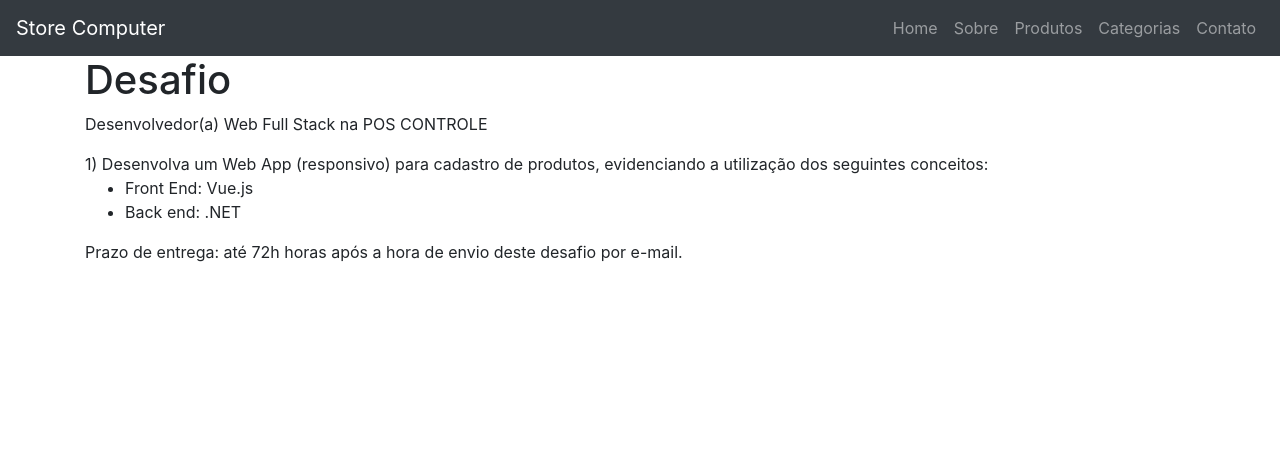
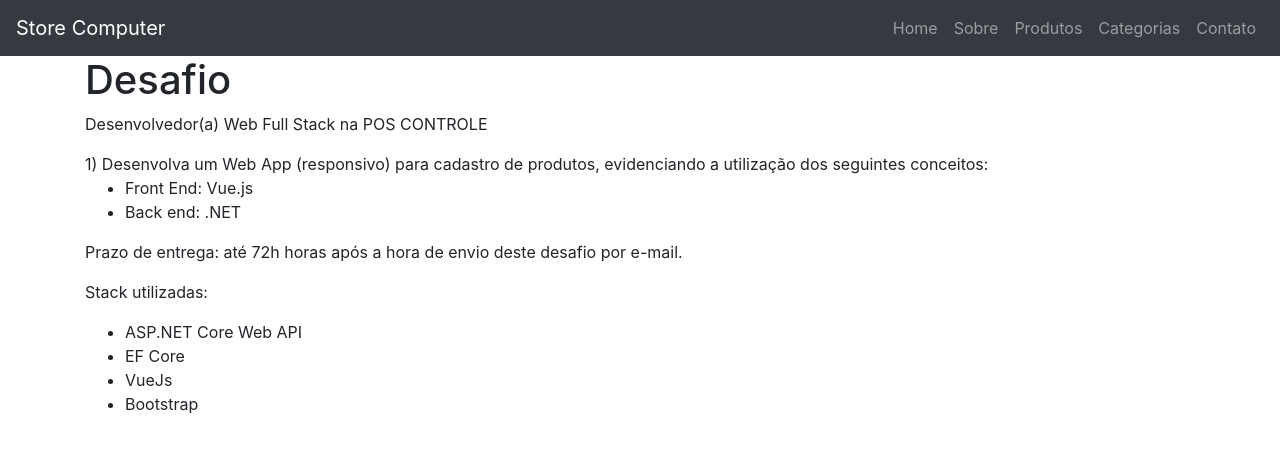
Before and after one commit to gabrieljony/cadastro-produto-desafio-seniorup, a Vue app in the folder clientapp/: page /about in a window 1280 px wide. Shown: the top 452 px of the page. Built offline with nearby package versions, Linux system fonts and the light colour scheme.

Commit message:
Stack utilizadas

```diff
--- a/clientapp/src/components/About.vue
+++ b/clientapp/src/components/About.vue
@@ -13,6 +13,13 @@
             </ul>
             Prazo de entrega: até 72h horas após a hora de envio deste desafio por e-mail.
           </p>
+          <p>Stack utilizadas:</p>
+          <ul>
+            <li>ASP.NET Core Web API</li>
+            <li>EF Core</li>
+            <li>VueJs</li>
+            <li>Bootstrap</li>
+          </ul>
         </b-col>
       </b-row>
     </b-container>
```
